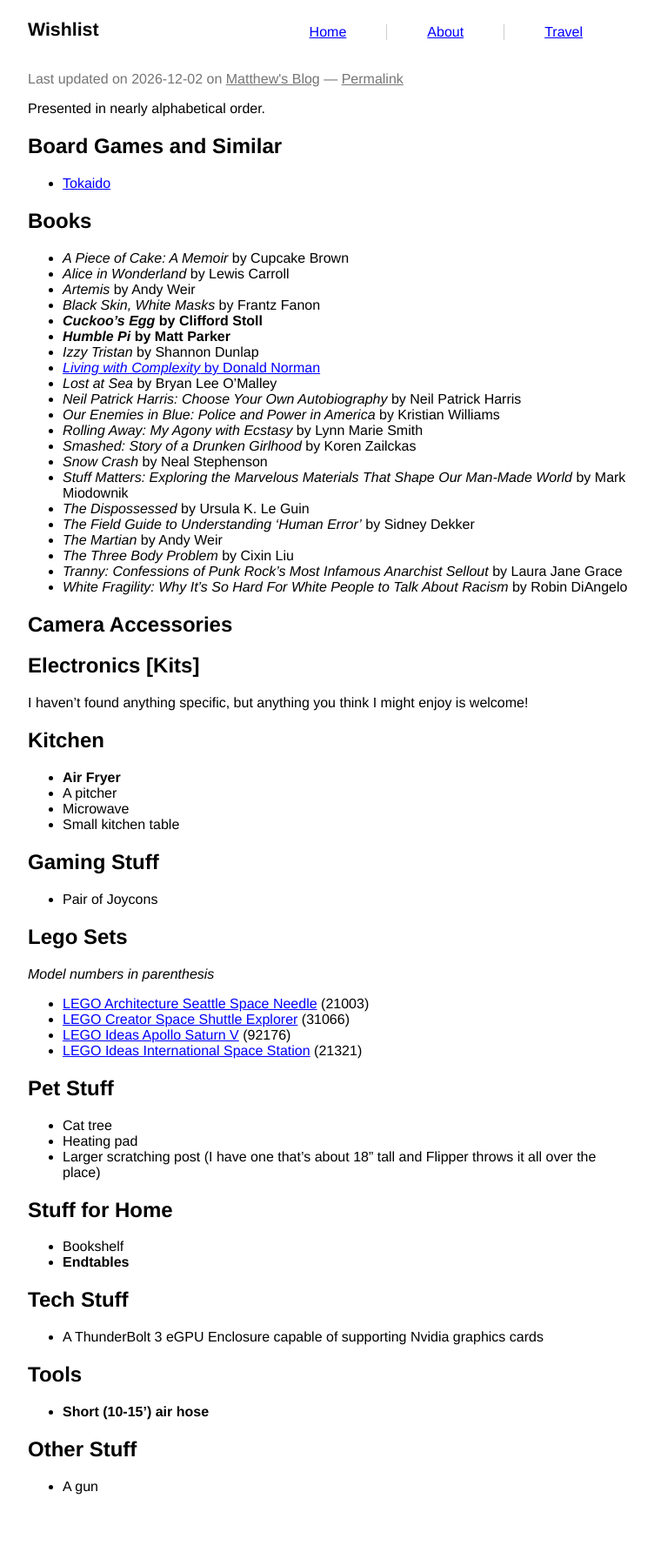
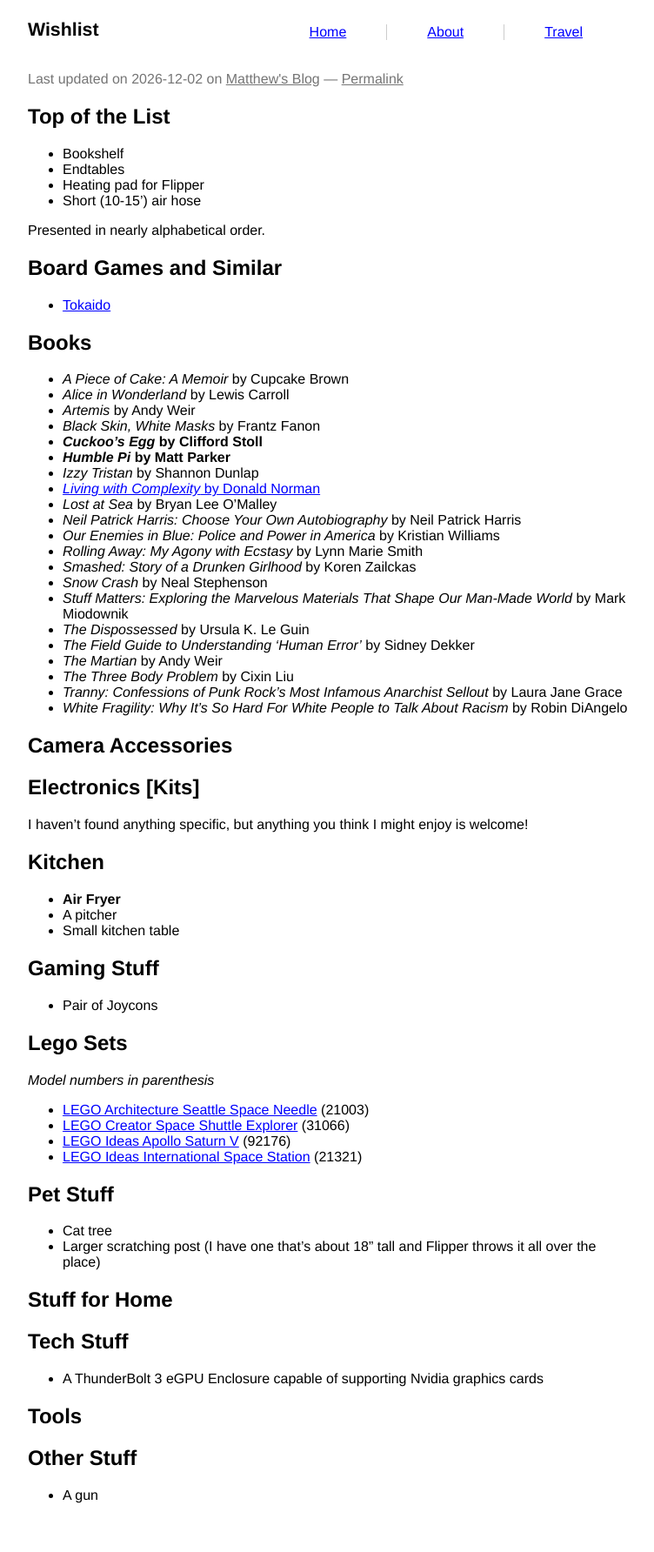
Before and after one commit to prplecake/jrgnsn.net, a Jekyll site: the page built from wishlist.md, in a window 1280 px wide. Shown: the whole page at 87% size, without its empty margins (258-1010 px from the left). Built offline with Jekyll 4.4.1, drawn with Linux system fonts in a browser that asks for light colours; a script that is not in the unit is left out.

Commit message:
Add "Top of the List" section to wishlist

```diff
--- a/wishlist.md
+++ b/wishlist.md
@@ -4,6 +4,12 @@
 permalink: /wishlist/
 enableMenu: false
 ---
+
+## Top of the List
+* Bookshelf
+* Endtables
+* Heating pad for Flipper
+* Short (10-15') air hose
 
 Presented in nearly alphabetical order.
 
@@ -47,7 +53,6 @@
 ## Kitchen
 * **Air Fryer**
 * A pitcher
-* Microwave
 * Small kitchen table
 
 ## Gaming Stuff
```
Also changed, not shown: other parts of wishlist.md (+0 -4 lines).
